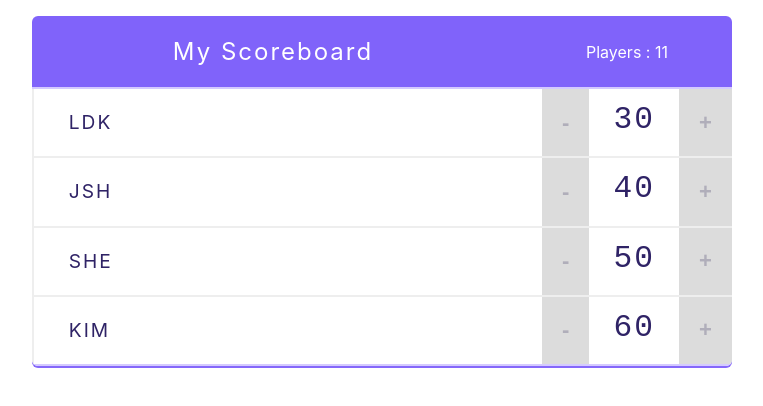
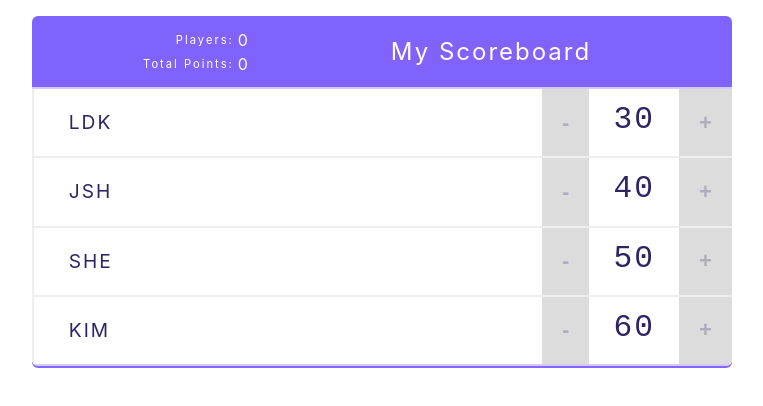
Before and after one commit to sorimpower/scoreboard, a React (Create React App) app: page / in a window 1280 px wide. Shown: the top 406 px of the page, without its empty margins (258-1021 px from the left). Built offline with nearby package versions, Linux system fonts and the light colour scheme.

Commit message:
stats 컴포넌트 추가

```diff
--- a/src/header.js
+++ b/src/header.js
@@ -1,11 +1,12 @@
 import React from 'react';
+import {Stats} from 'stats';
 
 export const Header = (props) => {
 	console.log(props);
 	return (
 		<header className="header">
+			<Stats/>
 			<h1 className="h1">{props.title}</h1>
-			<span className="stats">Players : {props.totalPlayers}</span>
 		</header>
 	);
 };
--- /dev/null
+++ b/src/stats.js
@@ -0,0 +1,23 @@
+/*
+* https://eastflag.co.kr/react/scoreboard-by-c-r-a/stats-component/
+* 스코어보드에서 통계내는 컴포넌트
+*/
+
+import React from 'react';
+
+export const Stats = (props) => {
+	return (
+		<table className="stats">
+			<tbody>
+			<tr>
+				<td>Players:</td>
+				<td>0</td>
+			</tr>
+			<tr>
+				<td>Total Points:</td>
+				<td>0</td>
+			</tr>
+			</tbody>
+		</table>
+	);
+}
```
